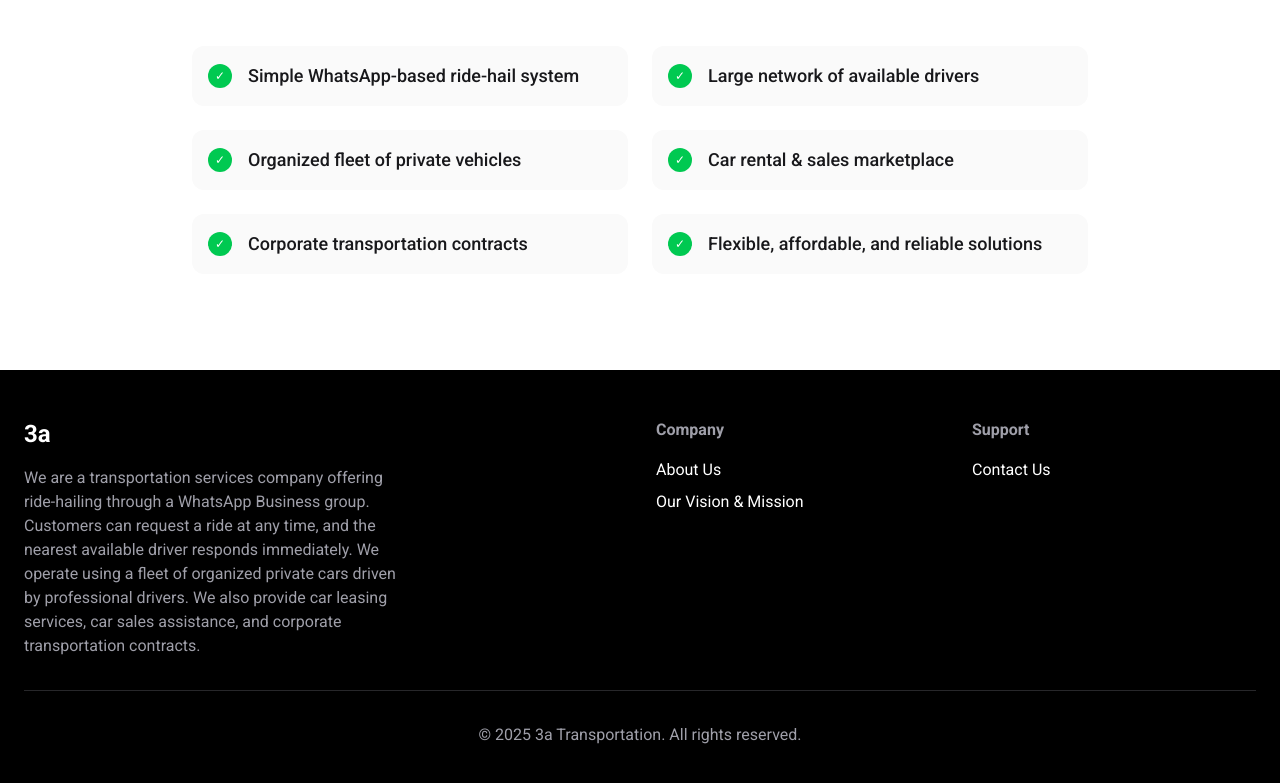
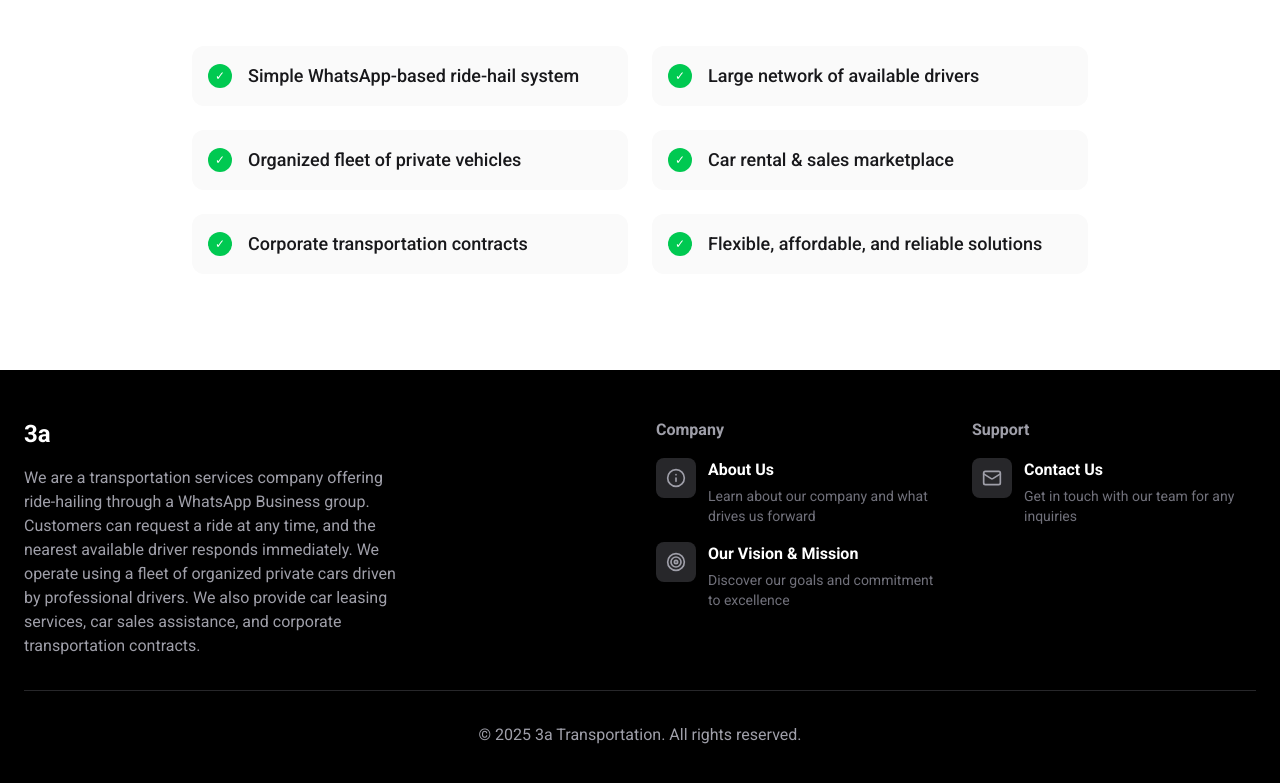
Before and after one commit to ahmedgfathy/3a, a Next.js app: page /en in a window 1280 px wide. Shown: the part 1533-2316 px from the top of the page. Built offline with nearby package versions, Linux system fonts and the light colour scheme.

Commit message:
Add footer link descriptions and icons
Co-authored-by: ahmedgfathy <8785551+ahmedgfathy@users.noreply.github.com>

```diff
--- a/messages/ar.json
+++ b/messages/ar.json
@@ -55,8 +55,11 @@
     },
     "Footer": {
         "aboutUs": "من نحن",
+        "aboutUsDesc": "تعرف على شركتنا وما يدفعنا للأمام",
         "contactUs": "اتصل بنا",
+        "contactUsDesc": "تواصل مع فريقنا لأي استفسارات",
         "visionMission": "رؤيتنا ورسالتنا",
+        "visionMissionDesc": "اكتشف أهدافنا والتزامنا بالتميز",
         "rights": "© {year} ثري ايه للنقل. جميع الحقوق محفوظة."
     },
     "ServiceDetails": {
--- a/messages/en.json
+++ b/messages/en.json
@@ -55,8 +55,11 @@
   },
   "Footer": {
     "aboutUs": "About Us",
+    "aboutUsDesc": "Learn about our company and what drives us forward",
     "contactUs": "Contact Us",
+    "contactUsDesc": "Get in touch with our team for any inquiries",
     "visionMission": "Our Vision & Mission",
+    "visionMissionDesc": "Discover our goals and commitment to excellence",
     "rights": "© {year} 3a Transportation. All rights reserved."
   },
   "ServiceDetails": {
--- a/src/app/[locale]/page.tsx
+++ b/src/app/[locale]/page.tsx
@@ -1,6 +1,6 @@
 import { useTranslations } from 'next-intl';
 import { Link } from '@/i18n/routing';
-import { Car, Key, Building2 } from 'lucide-react';
+import { Car, Key, Building2, Info, Mail, Target } from 'lucide-react';
 
 export default function HomePage() {
   const t = useTranslations('HomePage');
@@ -192,15 +192,51 @@ export default function HomePage() {
             </div>
             <div>
               <h4 className="font-bold mb-4 text-zinc-400">Company</h4>
-              <ul className="space-y-2">
-                <li><Link href="/about" className="hover:text-zinc-300 transition-colors">{tFooter('aboutUs')}</Link></li>
-                <li><Link href="/vision-mission" className="hover:text-zinc-300 transition-colors">{tFooter('visionMission')}</Link></li>
+              <ul className="space-y-4">
+                <li>
+                  <Link href="/about" className="group block hover:text-zinc-300 transition-colors">
+                    <div className="flex items-start gap-3">
+                      <div className="w-10 h-10 bg-zinc-800 rounded-lg flex items-center justify-center group-hover:bg-zinc-700 transition-colors flex-shrink-0">
+                        <Info size={20} className="text-zinc-400 group-hover:text-white" />
+                      </div>
+                      <div className="flex-1 text-left rtl:text-right">
+                        <div className="font-semibold">{tFooter('aboutUs')}</div>
+                        <div className="text-sm text-zinc-500 mt-1">{tFooter('aboutUsDesc')}</div>
+                      </div>
+                    </div>
+                  </Link>
+                </li>
+                <li>
+                  <Link href="/vision-mission" className="group block hover:text-zinc-300 transition-colors">
+                    <div className="flex items-start gap-3">
+                      <div className="w-10 h-10 bg-zinc-800 rounded-lg flex items-center justify-center group-hover:bg-zinc-700 transition-colors flex-shrink-0">
+                        <Target size={20} className="text-zinc-400 group-hover:text-white" />
+                      </div>
+                      <div className="flex-1 text-left rtl:text-right">
+                        <div className="font-semibold">{tFooter('visionMission')}</div>
+                        <div className="text-sm text-zinc-500 mt-1">{tFooter('visionMissionDesc')}</div>
+                      </div>
+                    </div>
+                  </Link>
+                </li>
               </ul>
             </div>
             <div>
               <h4 className="font-bold mb-4 text-zinc-400">Support</h4>
-              <ul className="space-y-2">
-                <li><Link href="/contact" className="hover:text-zinc-300 transition-colors">{tFooter('contactUs')}</Link></li>
+              <ul className="space-y-4">
+                <li>
+                  <Link href="/contact" className="group block hover:text-zinc-300 transition-colors">
+                    <div className="flex items-start gap-3">
+                      <div className="w-10 h-10 bg-zinc-800 rounded-lg flex items-center justify-center group-hover:bg-zinc-700 transition-colors flex-shrink-0">
+                        <Mail size={20} className="text-zinc-400 group-hover:text-white" />
+                      </div>
+                      <div className="flex-1 text-left rtl:text-right">
+                        <div className="font-semibold">{tFooter('contactUs')}</div>
+                        <div className="text-sm text-zinc-500 mt-1">{tFooter('contactUsDesc')}</div>
+                      </div>
+                    </div>
+                  </Link>
+                </li>
               </ul>
             </div>
           </div>
```
